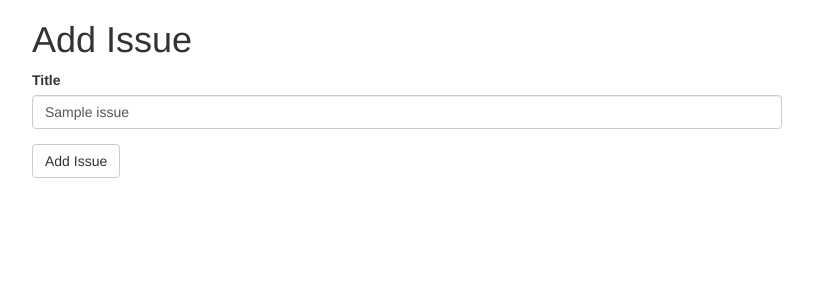
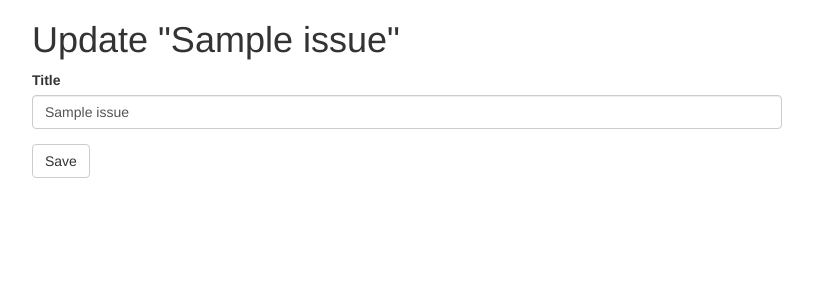
Before and after one commit to soasme/hreftoday, a Flask app: page /issues/1/update in a window 1280 px wide. Shown: the top 300 px of the page, without its empty margins (53-866 px from the left). Run offline with Flask 2, Linux system fonts and the light colour scheme; a user stored in the database is signed in; tables that the repository leaves empty hold one stand-in row (values such as "Sample post"); parts of the project's set-up code (start-up, migrations or seed data) failed here and were passed over; some libraries are stand-ins or nearby versions.

Commit message:
Refactor issue add/update.

```diff
--- a/app/forms.py
+++ b/app/forms.py
@@ -37,7 +37,7 @@ class DeleteTopicForm(DeletableForm):
 
 class IssueForm(Form):
     title = StringField('Title', validators=[DataRequired(), Length(max=128)])
-    submit = SubmitField('Add Issue')
+    submit = SubmitField('Save')
 
 class DeleteIssueForm(DeletableForm):
     pass
--- a/app/templates/web/issue/add.html
+++ b/app/templates/web/issue/add.html
@@ -1,13 +1,13 @@
 {% extends "web/layout.html" %}
 {% import "bootstrap/wtf.html" as wtf %}
 
-{% block title %}Add Topic{% endblock %}
+{% block title %}Add Issue{% endblock %}
 
 {% block content %}
 <div class="container">
   <div class="row">
     <div class="col-md-8">
-      <h1>Add Issue</h1>
+      <h1>{% block content_title %}Add Issue{% endblock %}</h1>
       {{ wtf.quick_form(form) }}
     </div>
     <div class="col-md-4">
--- a/app/templates/web/issue/update.html
+++ b/app/templates/web/issue/update.html
@@ -1,17 +1,5 @@
-{% extends "web/layout.html" %}
-{% import "bootstrap/wtf.html" as wtf %}
+{% extends "web/issue/add.html" %}
 
 {% block title %}Update Issue{% endblock %}
 
-{% block content %}
-<div class="container">
-  <div class="row">
-    <div class="col-md-8">
-      <h1>Add Issue</h1>
-      {{ wtf.quick_form(form) }}
-    </div>
-    <div class="col-md-4">
-    </div>
-  </div>
-</div>
-{% endblock %}
+{% block content_title %}Update "{{ issue.title }}"{% endblock %}
--- a/app/views/web/issue.py
+++ b/app/views/web/issue.py
@@ -57,6 +57,7 @@ def update_issue(id, issue):
     return save_form_obj(
         db, IssueForm, issue,
         build_next=lambda form, issue: url_for('web.get_issue', id=issue.id),
+        before_render_map=['obj->issue'],
     )
 
 @bp.route('/issues/<int:id>')
```
